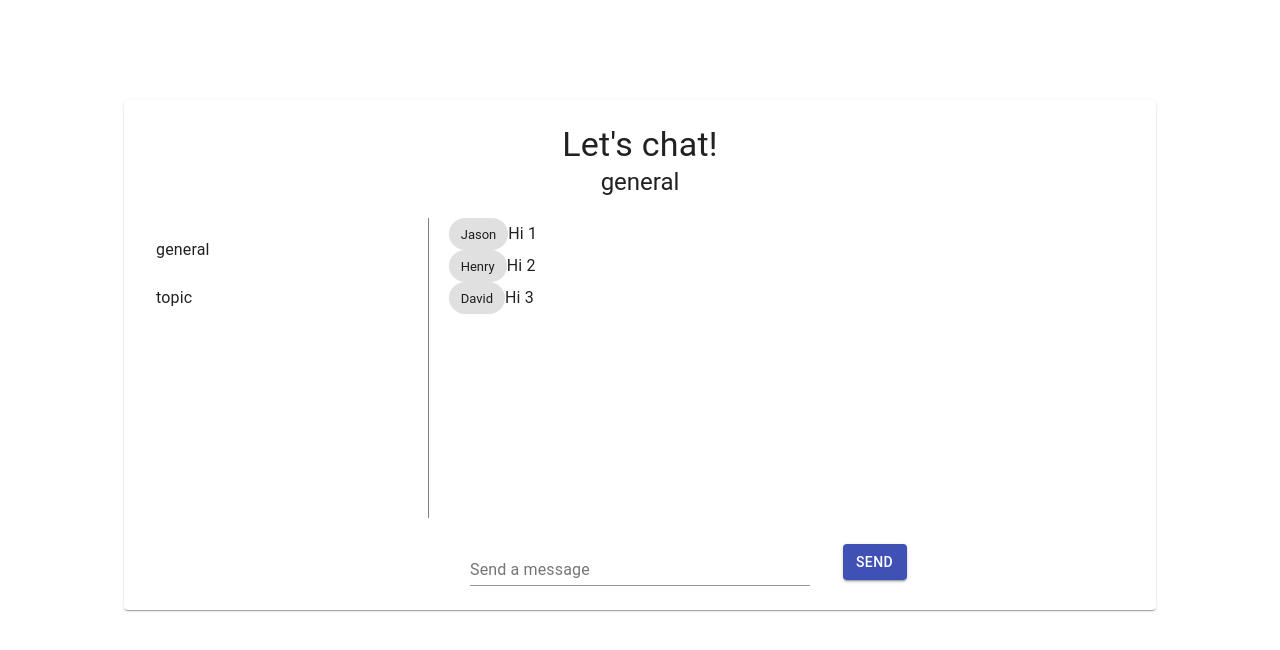
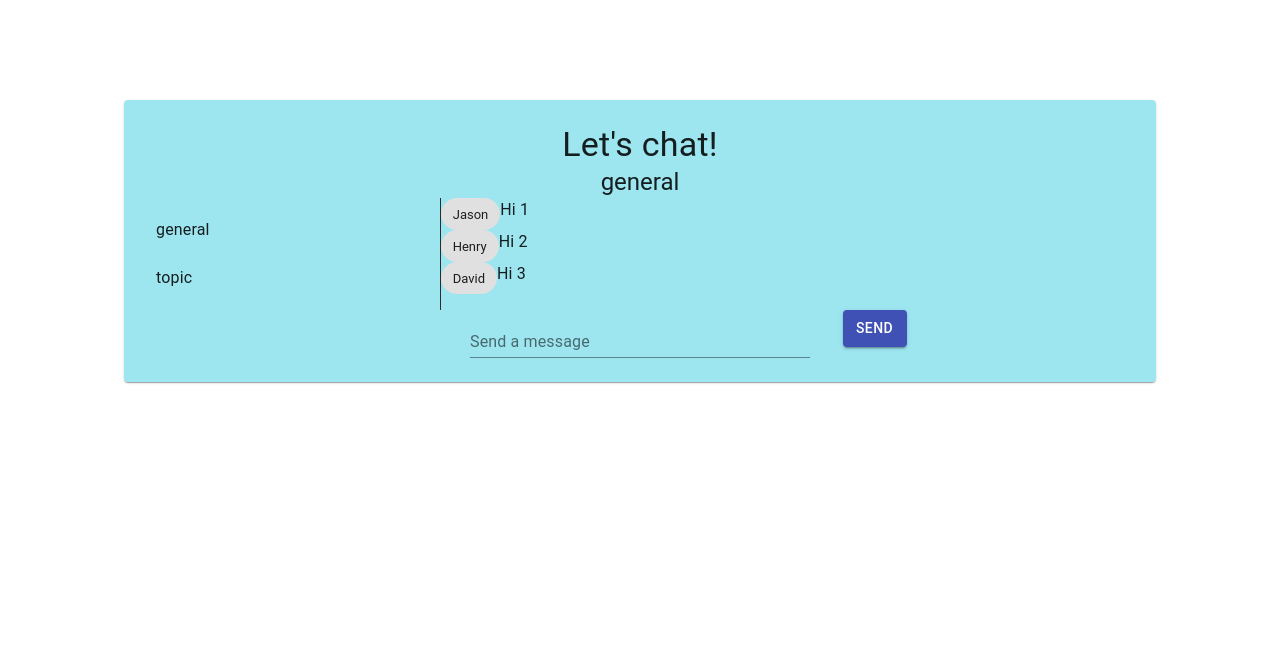
Before and after one commit to LCLY/letsChat, a React (Create React App) app in the folder chat/: page / in a window 1280 px wide. Shown: the top 650 px of the page. Built offline with nearby package versions, Linux system fonts and the light colour scheme; no server answers.

Commit message:
refactor: added background color

```diff
--- a/chat/src/Component/Dashboard.js
+++ b/chat/src/Component/Dashboard.js
@@ -20,17 +20,21 @@ const Dashboard = () => {
             margin: "100px",
             padding: theme.spacing(3, 2),
             textAlign: "center",
+            backgroundColor: "rgba(109, 218, 233, 0.671)",
         },
         flex: {
             display: "flex",
-            alignItems: "center",
+            // alignItems: "center",
         },
         topicsWindow: {
             width: "30%",
-            height: "300px",
-            borderRight: "1px inset grey",
+            height: "100%",
         },
-        chatWindow: { width: "70%", height: "300px", padding: "20px" },
+        chatWindow: {
+            width: "70%",
+            height: "auto",
+            borderLeft: "1px inset grey",
+        },
         chatBox: {
             width: "85%",
         },
@@ -46,13 +50,27 @@ const Dashboard = () => {
 
     //CTX Store
     const { allChats, sendChatAction, user } = React.useContext(CTX);
-    console.log(user);
+    // console.log(user);
 
     const topics = Object.keys(allChats);
 
     // local state
     const [activeTopic, changeActiveTopic] = useState(topics[0]);
     const [textValue, changeTextValue] = useState("");
+
+    const handleKeyDown = e => {
+        if (e.key === "Enter") {
+            if (e.target.value !== "") {
+                sendChatAction({
+                    from: user,
+                    msg: textValue,
+                    topic: activeTopic,
+                });
+            }
+
+            changeTextValue("");
+        }
+    };
 
     return (
         <div>
@@ -82,16 +100,26 @@ const Dashboard = () => {
                                 ))}
                             </List>
                         </div>
-                        <div className={classes.chatWindow}>
+
+                        <div className={`${classes.chatWindow} `}>
                             {allChats[activeTopic].map((chat, index) => (
-                                <div className={classes.flex} key={index}>
+                                <div
+                                    className={`${classes.flex} talk-bubble round`}
+                                    style={{ flexWrap: "wrap" }}
+                                    key={index}
+                                >
+                                    <div>
                                         <Chip
                                             label={chat.from}
                                             className={classes.chip}
                                         />
+                                    </div>
+
+                                    <div>
                                         <Typography variant="body1">
                                             {chat.msg}
                                         </Typography>
+                                    </div>
                                 </div>
                             ))}
                         </div>
@@ -103,6 +131,7 @@ const Dashboard = () => {
                                 className={classes.chatBox}
                                 value={textValue}
                                 onChange={e => changeTextValue(e.target.value)}
+                                onKeyDown={handleKeyDown}
                             />
                         </div>
                         <div className={classes.messengerRight}>
@@ -111,11 +140,13 @@ const Dashboard = () => {
                                 color="primary"
                                 className={classes.button}
                                 onClick={() => {
+                                    if (textValue !== "") {
                                         sendChatAction({
                                             from: user,
                                             msg: textValue,
                                             topic: activeTopic,
                                         });
+                                    }
                                     changeTextValue("");
                                 }}
                             >
```
Lines whose indentation alone changed are shown as unchanged.
